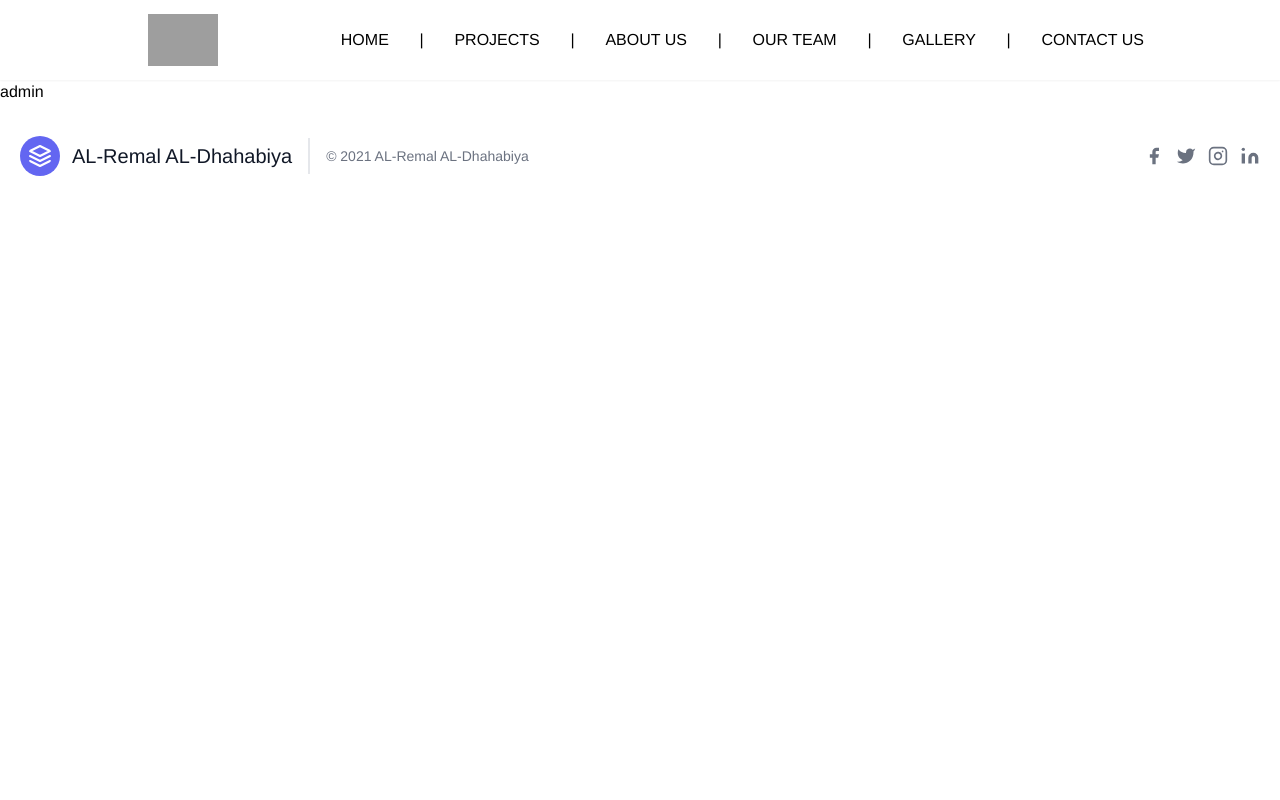
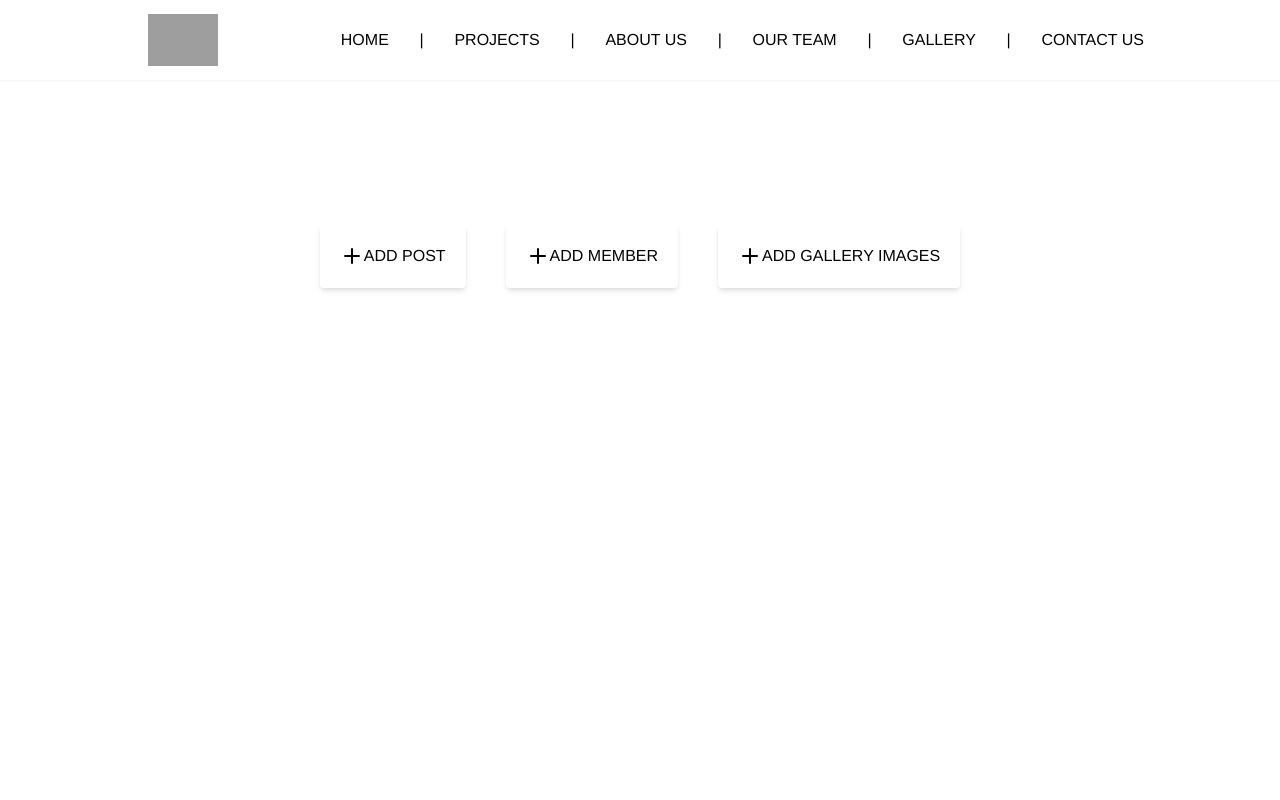
Before and after one commit to husseinTalal2/remal, a Next.js app: page /admin in a window 1280 px wide. Shown: the top 800 px of the page. Built offline with nearby package versions, Linux system fonts and the light colour scheme; grey boxes are pictures that could not be loaded.

Commit message:
adding the links

```diff
--- a/pages/admin/index.js
+++ b/pages/admin/index.js
@@ -1,15 +1,37 @@
-import React from 'react'
+import Link from "next/link";
+import React from "react";
+import { Plus } from "react-feather";
 import Footer from "../../components/Footer/Footer";
 import Navbar from "../../components/Navbar/Navbar";
 
 function index() {
     return (
         <>
-         <Navbar />
-admin
-         <Footer />
+            <Navbar />
+            <main>
+                <section className="h-screen">
+                    <div className="flex flex-wrap justify-center items-center mt-36">
+                        <Link href="/admin/addpost">
+                            <div className="flex justify-evenly items-center bg-white p-5 rounded shadow-md hover:shadow-sm mx-5 cursor-pointer">
+                                <Plus /> ADD POST
+                            </div>
+                        </Link>
+                        <Link href="/admin/addmember">
+                            <div className="flex justify-evenly items-center bg-white p-5 rounded shadow-md hover:shadow-sm mx-5 cursor-pointer">
+                                <Plus /> ADD MEMBER
+                            </div>
+                        </Link>
+                        <Link href="/admin/gallery">
+                            <div className="flex justify-evenly items-center bg-white p-5 rounded shadow-md hover:shadow-sm mx-5 cursor-pointer">
+                                <Plus /> ADD GALLERY IMAGES
+                            </div>
+                        </Link>
+                    </div>
+                </section>
+            </main>
+            <Footer />
         </>
-    )
+    );
 }
 
-export default index
+export default index;
```
